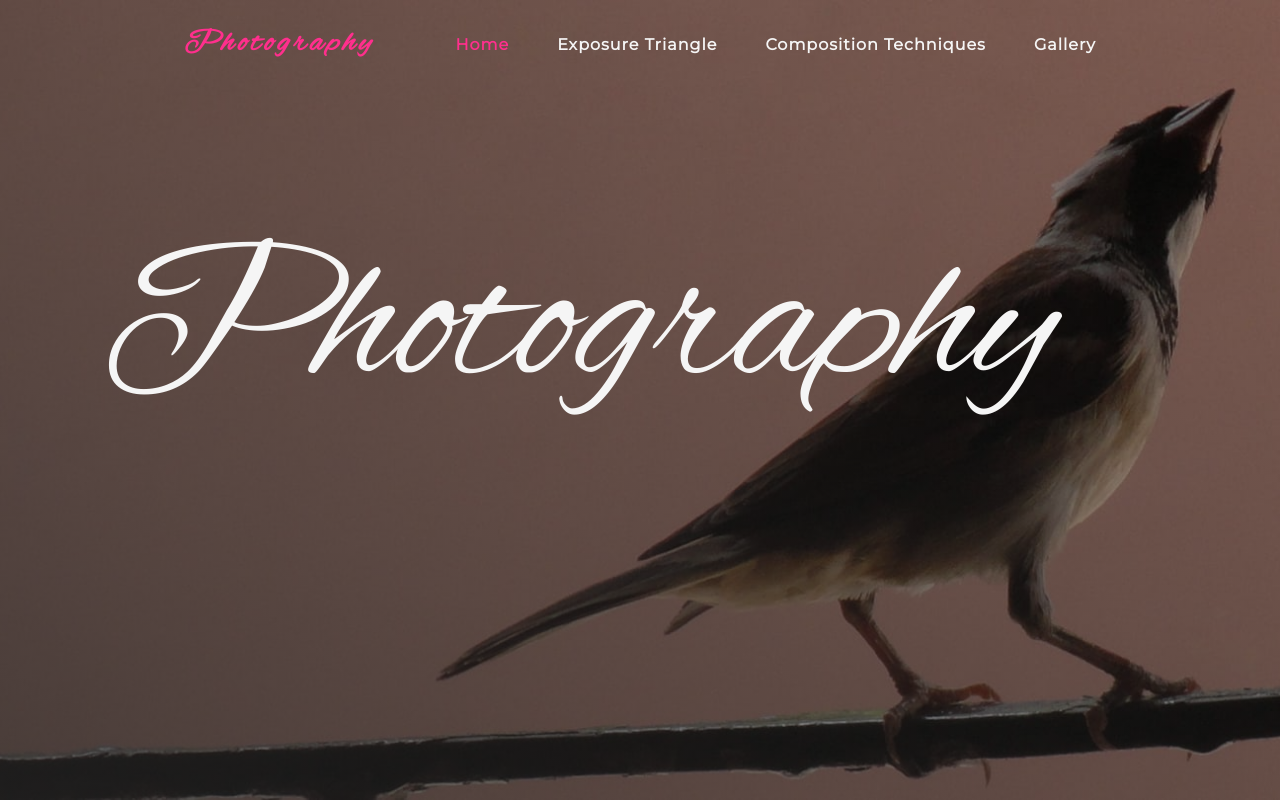
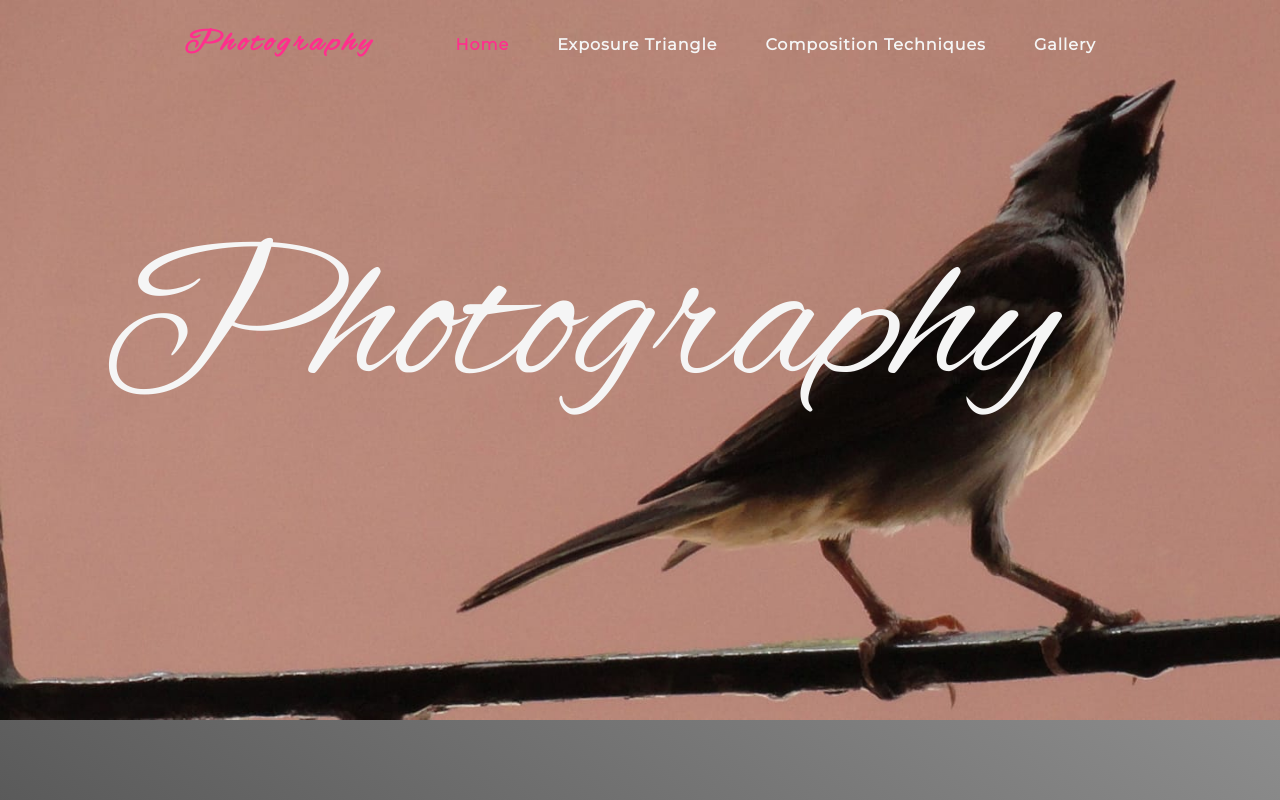
Before and after one commit to vividMilan/photography, a React (Create React App) app: page / in a window 1280 px wide. Shown: the top 800 px of the page. Built offline with nearby package versions, Linux system fonts and the light colour scheme.

Commit message:
Completed

```diff
--- a/package.json
+++ b/package.json
@@ -9,6 +9,7 @@
     "react": "^18.2.0",
     "react-dom": "^18.2.0",
     "react-icons": "^4.12.0",
+    "react-parallax": "^3.5.1",
     "react-router-dom": "^6.20.1",
     "react-scripts": "5.0.1",
     "sass": "^1.69.5",
--- a/src/components/ExposureIntro.js
+++ b/src/components/ExposureIntro.js
@@ -1,9 +1,23 @@
 import React from "react";
 import ImageContainer from "./ImageContainer";
+import { Link } from "react-router-dom";
 
 const ExposureIntro = () => {
 
-    const topics = ["Aperture", "Shutter Speed", "ISO"]
+    const topics = [
+      {
+        name: "Aperture",
+        href: "#aperture"
+      },
+      {
+        name: "Shutter Speed",
+        href: "#shutter-speed"
+      },
+      {
+        name: "ISO",
+        href: "#iso"
+      },
+    ]
 
   return (
     <section id="intro">
@@ -20,8 +34,8 @@ const ExposureIntro = () => {
         <br />
         <ul>
           {topics.map((topic) => (
-            <li key={topic} className="topic">
-              <b>{topic}</b>
+            <li key={topic.name} className="topic">
+              <a style={{textDecoration: 'none', color: 'inherit'}} href={topic.href}><b>{topic.name}</b></a>
             </li>
           ))}
         </ul>
--- a/src/components/HeroSection.js
+++ b/src/components/HeroSection.js
@@ -1,10 +1,14 @@
 import React from 'react'
+import { Parallax } from 'react-parallax';
 
 const HeroSection = () => {
   return (
-    <section className='banner'>
-      <span>Photography</span>
+    <section>
+      <Parallax className='banner' bgImage="/assets/bird_1.jpg" strength={400}>
+          <span>Photography</span>
+      </Parallax>
     </section>
+
   )
 }
 
--- a/src/components/IsoSection.js
+++ b/src/components/IsoSection.js
@@ -3,7 +3,7 @@ import IsoCardContainer from './IsoCardContainer'
 
 const IsoSection = () => {
   return (
-    <section id="shutter-speed">
+    <section id="iso">
       <h1>
         <span>ISO</span>
       </h1>
--- a/src/pages/Gallery.js
+++ b/src/pages/Gallery.js
@@ -3,7 +3,7 @@ import ShowCase from '../components/ShowCase'
 
 const Gallery = () => {
 
-  const [showPic, setShowPic] = useState(true)
+  const [showPic, setShowPic] = useState(false)
   const [imageSrc, setImageSrc] = useState('')
 
   const test = (event) => {
--- a/src/style/index.scss
+++ b/src/style/index.scss
@@ -15,6 +15,11 @@
     margin: 0;
     box-sizing: border-box;
     font-family: var(--font-family);
+}
+
+html{
+    scroll-behavior: smooth;
+    scroll-padding: 8rem;
 }
 
 .title{
@@ -72,7 +77,7 @@ span{
 .banner{
     height: 100vh;
     width: 100%;
-    background:  linear-gradient(35deg, rgba(35, 35, 35, 0.748), rgba(0, 0, 0, 0.3)), url('../../public/assets/bird_1.jpg');
+    background:  linear-gradient(35deg, rgba(35, 35, 35, 0.748), rgba(0, 0, 0, 0.3));
     background-size: cover;
     background-position: center;
     span{
```
Also changed, not shown: 1 other file (tests, documents, lock files or other folders).
